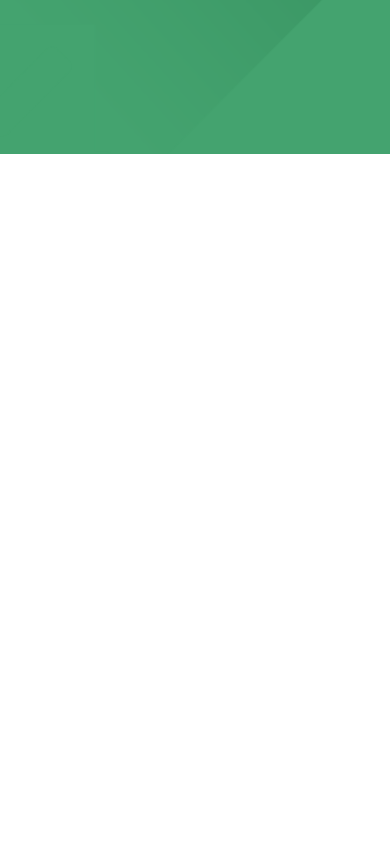
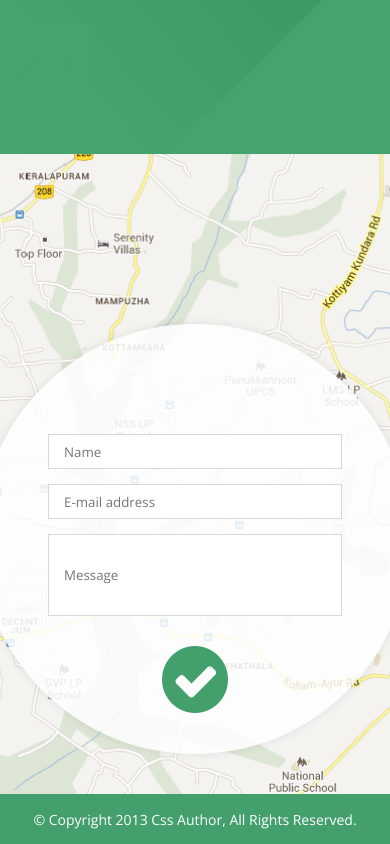
Before and after one commit to kaidarka/wg, a plain HTML site: page index.html in a window 390 px wide. Shown: the part 2648-3492 px from the top of the page. Drawn offline with nearby package versions, Linux system fonts and the light colour scheme.

Commit message:
Полностью, но без адаптива

```diff
--- a/index.html
+++ b/index.html
@@ -50,7 +50,15 @@
                 </div>
             </section>
             <section class="map">
-
+                <div class="form-control">
+                    <input type="text" placeholder="Name" class="form__input input-name">
+                    <input type="text" placeholder="E-mail address" class="form__input input-mail">
+                    <input type="textarea" placeholder="Message" class="form__input input-text">
+                    <button class="form__btn"><img src="./img/btn-map.png" alt=""></button>
+                </div>
+            </section>
+            <section class="copyright">
+                <h4 class="copyright__title"> © Copyright 2013 Css Author, All Rights Reserved. </h4>
             </section>
         </main>
     </body>
--- a/sass/style.sass
+++ b/sass/style.sass
@@ -113,9 +113,51 @@ h2
             box-shadow: 0 0 10px rgba(0,0,0,0.5)
 .map
     margin-top: 320px
-    height: 680px
-    &__img
-        width: 100%
+    height: 640px
+    background: url(/img/map.png) no-repeat center top
+    background-size: cover
+    display: flex
+    justify-content: center
+    position: relative
+.form-control
+    position: absolute
+    bottom: 40px
+    background-color: rgba(255,255,255,0.85)
+    height: 430px
+    width: 430px
+    border-radius: 430px
+    display: flex
+    flex-direction: column
+    align-items: center
+    box-shadow: 0 0 10px rgba(0,0,0,0.09)
+.form
+    &__input
+        margin-bottom: 15px
+        height: 33px
+        width: 277px
+        padding-left: 15px
+        border: 1px solid #d8d8d8
 
-        & img
-            width: 100%
+    &__btn
+        margin-top: 15px
+        background: none
+        border: none
+        border-radius: 66px
+
+.input-name
+    margin-top: 110px
+.input-mail
+
+.input-text
+    height: 80px
+
+.copyright
+    height: 50px
+    background-color: #43a06d
+    display: flex
+    justify-content: center
+    align-items: center
+    &__title
+        font-weight: 400
+        font-size: 14px
+        color: #fff
```
Also changed, not shown: css/style.css, img/btn-map.png (added), img/map.png (added), 1 other file.
